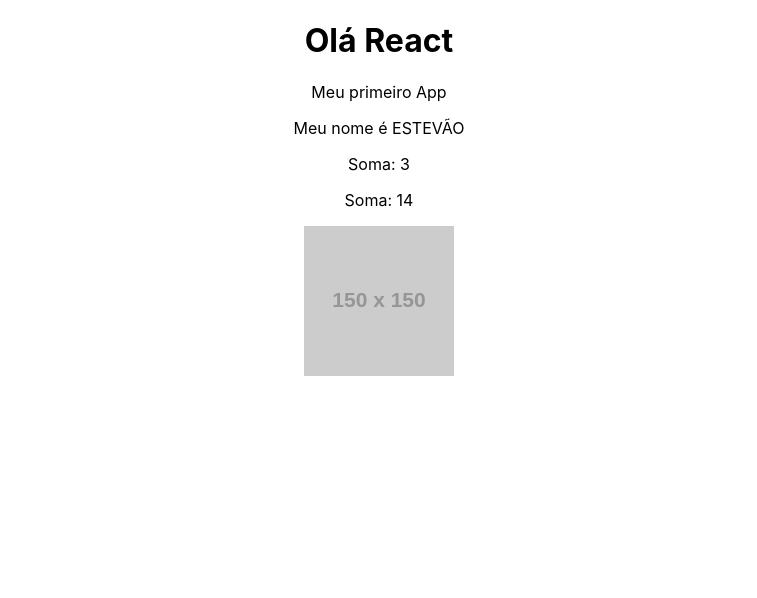
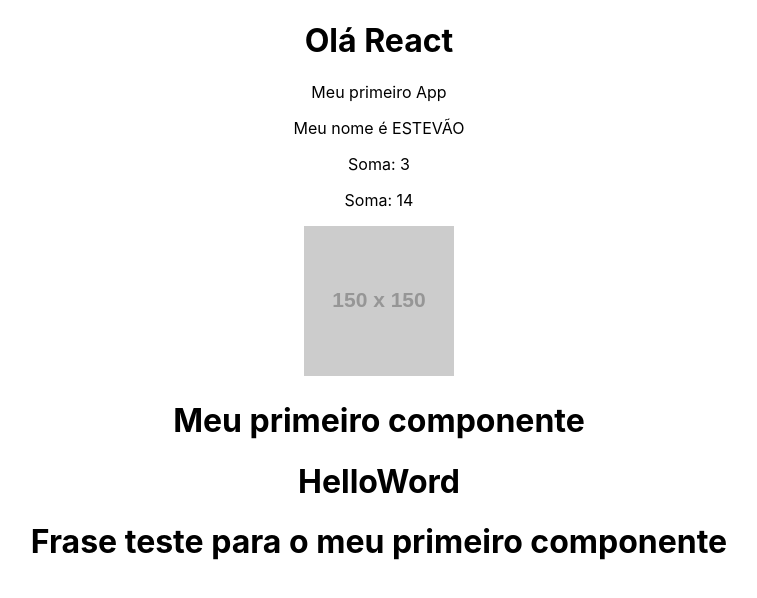
Before and after one commit to estevaosilva7/Learning-ReactJS-2023, a React (Create React App) app in the folder meu-projeto/: page / in a window 1280 px wide. Shown: the top 598 px of the page, without its empty margins (261-1018 px from the left). Built offline with nearby package versions, Linux system fonts and the light colour scheme.

Commit message:
Criando componentes no React

```diff
--- a/meu-projeto/src/App.js
+++ b/meu-projeto/src/App.js
@@ -1,4 +1,5 @@
 import './App.css';
+import HelloWord from './components/HelloWord';
 
 function App() {
 
@@ -19,6 +20,7 @@ function App() {
       <p> Soma: {1 + 2} </p>
       <p> Soma: {soma(7,7)} </p>
       <img src={url} alt="Minha imagem"/>
+      < HelloWord/>
     </div>
   );
 }
--- /dev/null
+++ b/meu-projeto/src/components/Frase.js
@@ -0,0 +1,10 @@
+function Frase() {
+    return (
+        <div>
+            <h1> Frase teste para o meu primeiro componente</h1>
+
+        </div>
+    )
+}
+
+export default Frase
--- /dev/null
+++ b/meu-projeto/src/components/HelloWord.js
@@ -0,0 +1,13 @@
+import Frase from "./Frase"
+
+function HelloWord() {
+    return (
+        <div>
+        <h1> Meu primeiro componente</h1>
+        <h1> HelloWord</h1>
+        <Frase/>
+        </div>
+    )
+}
+
+export default HelloWord
```
